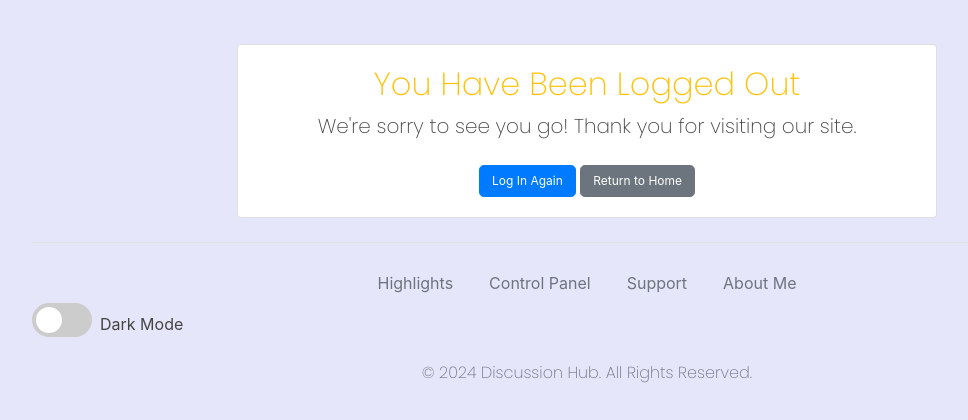
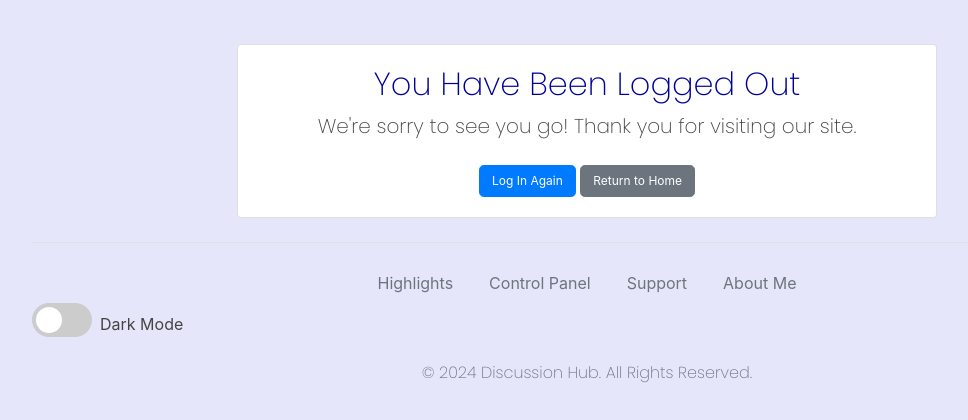
Before and after one commit to Yuss76A/the-discussion-blog, a Django app: page /logout/ in a window 1280 px wide. Shown: the part 84-504 px from the top of the page, without its empty margins (53-1021 px from the left). Run offline with Django 4.2, Linux system fonts and the light colour scheme; some libraries are stand-ins or nearby versions.

Commit message:
Change the class name to the h2 element in the logout template

```diff
--- a/users/templates/users/logout.html
+++ b/users/templates/users/logout.html
@@ -9,7 +9,7 @@
 <div class="container mt-5">
     <div class="card shadow-sm">
         <div class="card-body text-center">
-            <h2 class="text-warning">You Have Been Logged Out</h2>
+            <h2 class="custom-primary">You Have Been Logged Out</h2>
             <p class="lead">We're sorry to see you go! Thank you for visiting our site.</p>
             <div class="mt-4">
                 <!-- Button to login -->
```
